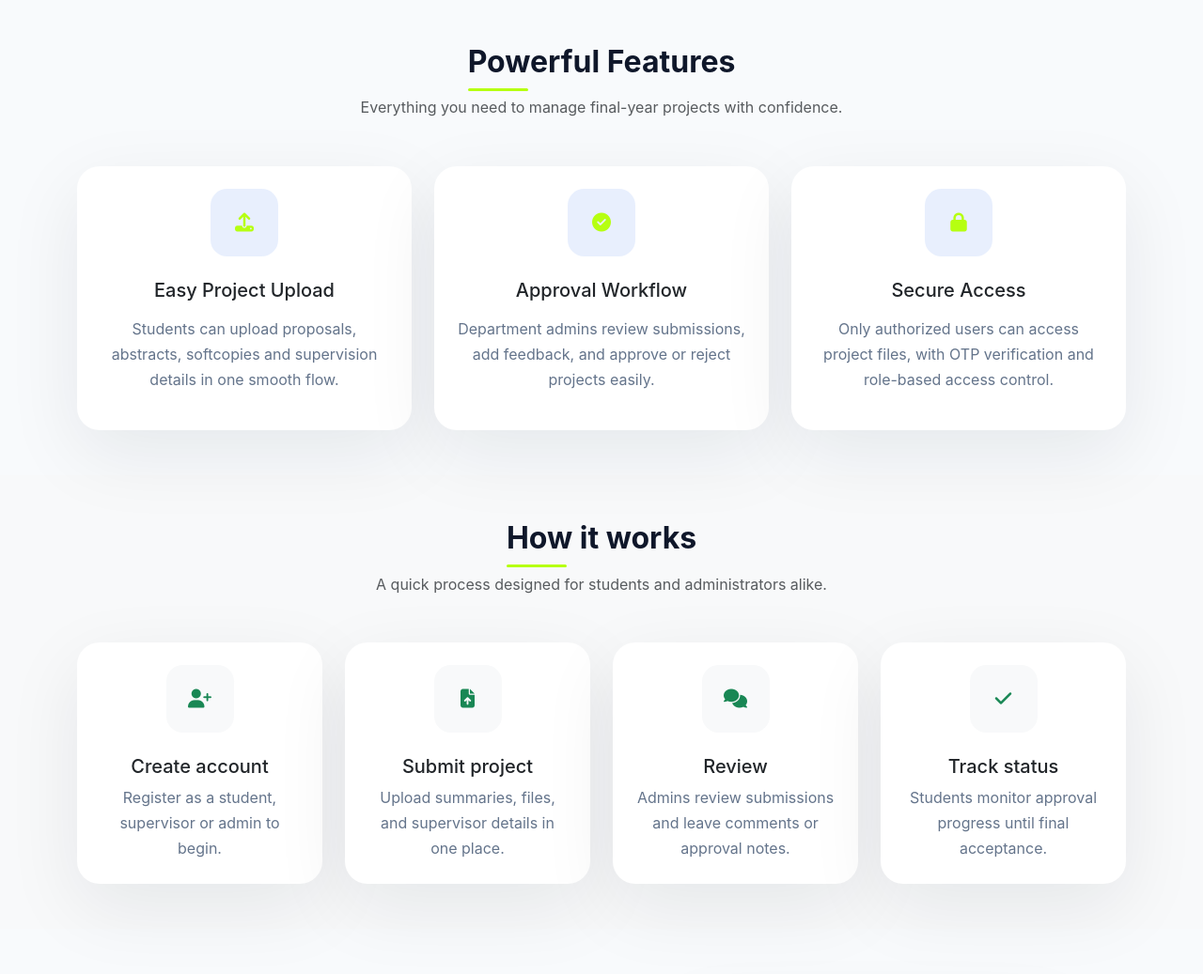
After one commit to EmblemPrograms/project_management, a PHP site: page /index.html in a window 1280 px wide. The commit adds this page. Shown: the part 790-1827 px from the top of the page at 94% size. Run offline with PHP 8.4, Linux system fonts and the light colour scheme.

Commit message:
Little changes

```diff
--- a/admin/create_department.php
+++ b/admin/create_department.php
@@ -57,7 +57,7 @@ if ($_SERVER['REQUEST_METHOD'] === 'POST') {
                     <input type="text" name="code" class="form-control text-uppercase" maxlength="10" required>
                 </div>
                 <button type="submit" class="btn btn-success">Create Department</button>
-                <a href="grand_admin_dashboard.php" class="btn btn-secondary">Back</a>
+                <a href="dashboard.php" class="btn btn-secondary">Back</a>
             </form>
         </div>
     </div>
--- a/admin/dashboard.php
+++ b/admin/dashboard.php
@@ -173,7 +173,7 @@ $projects = $stmt->fetchAll();
                 <?php endif; ?>
 
                 <!-- Submission Dates & Notification Form -->
-                <div class="card mb-4 border-primary">
+                <!-- <div class="card mb-4 border-primary">
                     <div class="card-header bg-primary text-white">
                         <h5><i class="fas fa-calendar-alt"></i> Project Submission Period & Notification</h5>
                     </div>
@@ -199,7 +199,7 @@ $projects = $stmt->fetchAll();
                             This will save the dates and immediately email every registered student.
                         </small>
                     </div>
-                </div>
+                </div> -->
 
                 <!-- Your existing Quick Action Cards -->
                 <div class="row g-4 mb-4">
--- a/admin/department_admin.php
+++ b/admin/department_admin.php
@@ -78,7 +78,7 @@ if ($_SERVER['REQUEST_METHOD'] === 'POST') {
                     <input type="password" name="password" class="form-control" required>
                 </div>
                 <button type="submit" class="btn btn-success">Create Department Admin</button>
-                <a href="grand_admin_dashboard.php" class="btn btn-secondary">Back</a>
+                <a href="dashboard.php" class="btn btn-secondary">Back</a>
             </form>
         </div>
     </div>
--- a/admin/view_departments.php
+++ b/admin/view_departments.php
@@ -37,7 +37,7 @@ $departments = $stmt->fetchAll();
 <div class="container mt-5">
     <div class="d-flex justify-content-between align-items-center mb-4">
         <h3>All Departments</h3>
-        <a href="grand_admin_dashboard.php" class="btn btn-secondary">← Back to Dashboard</a>
+        <a href="dashboard.php" class="btn btn-secondary">← Back to Dashboard</a>
     </div>
 
     <div class="card shadow">
--- a/includes/db.php
+++ b/includes/db.php
@@ -2,9 +2,9 @@
 // db.php - Simple database connection (if you prefer to use separately)
 
 $host = 'localhost';
-$db   = 'project_repo';
-$user = 'root';
-$pass = '';
+$db   = 'school37_project_repo';
+$user = 'school37';
+$pass = 'x6z4U;0ZPuB5e:';
 
 try {
     $pdo = new PDO("mysql:host=$host;dbname=$db;charset=utf8mb4", $user, $pass);
--- /dev/null
+++ b/index.html
@@ -0,0 +1,385 @@
+<?php
+// index.php - Homepage
+
+require_once 'includes/config.php';
+?>
+
+<!DOCTYPE html>
+<html lang="en">
+<head>
+    <meta charset="UTF-8">
+    <meta name="viewport" content="width=device-width, initial-scale=1.0">
+    <title>NACOS FPE CHAPTER | Project Management System</title>
+    <link href="https://cdn.jsdelivr.net/npm/bootstrap@5.3.3/dist/css/bootstrap.min.css" rel="stylesheet">
+    <link href="https://cdnjs.cloudflare.com/ajax/libs/font-awesome/6.5.0/css/all.min.css" rel="stylesheet">
+    <link rel="shortcut icon" href="https://ik.imagekit.io/emblem/NNL.png" type="image/x-icon">
+    <style>
+        :root {
+            --primary: #b6ff11;
+            --accent: #06d48b;
+            --shade: #0f172a;
+            --surface: #ffffff;
+            --muted: #64748b;
+            --bg: #f8fafc;
+            --shadow: 0 25px 80px rgba(15, 23, 42, 0.08);
+        }
+
+        * {
+            box-sizing: border-box;
+        }
+
+        body {
+            font-family: 'Inter', 'Segoe UI', sans-serif;
+            background: var(--bg);
+            color: var(--shade);
+            line-height: 1.7;
+        }
+
+        .navbar {
+            background: rgba(255, 255, 255, 0.92) !important;
+            backdrop-filter: blur(16px);
+            border-bottom: 1px solid rgba(15, 23, 42, 0.08);
+        }
+
+        .navbar .nav-link {
+            color: var(--shade) !important;
+            transition: color 0.2s ease;
+        }
+
+        .navbar .nav-link:hover,
+        .navbar .nav-link:focus {
+            color: var(--primary) !important;
+        }
+
+        .hero {
+            background: linear-gradient(180deg, rgba(15, 23, 42, 0.78), rgba(15, 23, 42, 0.48)),
+                url('https://images.pexels.com/photos/1181406/pexels-photo-1181406.jpeg?auto=compress&cs=tinysrgb&w=1600') center/cover no-repeat;
+            color: #f8fafc;
+            min-height: calc(100vh - 72px);
+            display: flex;
+            align-items: center;
+            position: relative;
+        }
+
+        .hero::before {
+            content: '';
+            position: absolute;
+            inset: 0;
+            background: radial-gradient(circle at top left, rgba(59, 130, 246, 0.18), transparent 35%);
+        }
+
+        .hero .container {
+            position: relative;
+            z-index: 1;
+        }
+
+        .hero .hero-card {
+            background: rgba(15, 23, 42, 0.55);
+            border: 1px solid rgba(255, 255, 255, 0.12);
+            backdrop-filter: blur(16px);
+            border-radius: 1.5rem;
+            padding: 2rem;
+            box-shadow: var(--shadow);
+        }
+
+        .hero h1 {
+            font-size: clamp(1.75rem, 6vw, 3.75rem);
+            letter-spacing: -0.04em;
+        }
+
+        .btn-nacos {
+            background: linear-gradient(135deg, var(--primary), #0bd83b);
+            border: none;
+            padding: 0.95rem 2.5rem;
+            font-weight: 600;
+            box-shadow: 0 20px 40px rgba(37, 99, 235, 0.18);
+            transition: transform 0.3s ease, box-shadow 0.3s ease;
+        }
+
+        .btn-outline-light {
+            border-width: 2px;
+        }
+
+        .section-title {
+            position: relative;
+            display: inline-block;
+            margin-bottom: 1rem;
+        }
+
+        .section-title::after {
+            content: '';
+            position: absolute;
+            left: 0;
+            bottom: -0.7rem;
+            width: 4rem;
+            height: 3px;
+            border-radius: 999px;
+            background: var(--primary);
+        }
+
+        .feature-card,
+        .step-card,
+        .stats-card {
+            border: none;
+            border-radius: 1.5rem;
+            background: var(--surface);
+            box-shadow: var(--shadow);
+            transition: transform 0.3s ease, box-shadow 0.3s ease;
+        }
+
+        .feature-card:hover,
+        .step-card:hover {
+            transform: translateY(-10px);
+            box-shadow: 0 30px 65px rgba(15, 23, 42, 0.12);
+        }
+
+        .card-icon {
+            width: 72px;
+            height: 72px;
+            border-radius: 1.1rem;
+            display: inline-flex;
+            align-items: center;
+            justify-content: center;
+            background: rgba(37, 99, 235, 0.1);
+            color: var(--primary);
+            margin-bottom: 1.5rem;
+        }
+
+        .feature-card p,
+        .step-card p {
+            color: var(--muted);
+        }
+
+        .stats-card {
+            padding: 2rem;
+            text-align: center;
+            color: var(--shade);
+        }
+
+        .stats-card strong {
+            font-size: 2.5rem;
+            display: block;
+            color: var(--primary);
+        }
+
+        .footer {
+            background: var(--shade);
+            color: #cbd5e1;
+        }
+
+        .footer a {
+            color: #f8fafc;
+        }
+
+        .footer a:hover {
+            color: var(--primary);
+        }
+
+        .rounded-glow {
+            border-radius: 1.5rem;
+            box-shadow: 0 35px 80px rgba(15, 23, 42, 0.16);
+        }
+
+        @media (max-width: 991px) {
+            .hero {
+                min-height: auto;
+                padding: 4.5rem 0;
+            }
+        }
+
+        @media (max-width: 575px) {
+            .hero {
+                padding: 3rem 0;
+            }
+        }
+    </style>
+</head>
+<body>
+
+<!-- Navbar -->
+<nav class="navbar navbar-expand-lg navbar-light shadow-sm sticky-top">
+    <div class="container">
+        <a class="navbar-brand fw-bold text-success" href="index.php">
+            <i class="fas fa-graduation-cap"></i> NACOS FPE
+        </a>
+        <button class="navbar-toggler" type="button" data-bs-toggle="collapse" data-bs-target="#navbarNav">
+            <span class="navbar-toggler-icon"></span>
+        </button>
+        <div class="collapse navbar-collapse" id="navbarNav">
+            <ul class="navbar-nav ms-auto">
+                <li class="nav-item"><a class="nav-link" href="#features">Features</a></li>
+                <li class="nav-item"><a class="nav-link" href="#about">About</a></li>
+                <li class="nav-item"><a class="nav-link btn btn-success text-white px-4 ms-3" href="student/">Login</a></li>
+            </ul>
+        </div>
+    </div>
+</nav>
+
+<!-- Hero Section -->
+<section class="hero">
+    <div class="container">
+        <div class="row align-items-center text-white">
+            <div class="col-lg-7">
+                <span class="badge bg-white text-success rounded-pill mb-3">NACOS FPE | Final Year Projects</span>
+                <h1 class="fw-bold mb-4">
+                    Manage final year project submissions with clarity, accountability, and speed.
+                </h1>
+                <p class="lead text-white-75 mb-5">
+                    A polished platform for students, supervisors and department admins to upload, review, approve and track project progress in one place.
+                </p>
+                <div class="d-flex flex-column flex-sm-row gap-3 mb-4">
+                    <a href="student/" class="btn btn-nacos btn-lg">Get Started</a>
+                    <a href="#features" class="btn btn-outline-light btn-lg">Explore features</a>
+                </div>
+            </div>
+            <div class="col-lg-5 mt-5 mt-lg-0">
+                <div class="hero-card">
+                    <div class="d-flex justify-content-between align-items-start mb-4">
+                        <div>
+                            <p class="text-white-75 mb-1 small">Begin your project journey</p>
+                            <h4 class="fw-semibold mb-0">Login and upload your work</h4>
+                        </div>
+                        <span class="badge bg-white text-success py-2 px-3">Fast access</span>
+                    </div>
+                    <ul class="list-unstyled text-white-75 mb-4">
+                        <li class="mb-3"><i class="fas fa-check-circle me-2 text-success"></i> Submit project details and files securely</li>
+                        <li class="mb-3"><i class="fas fa-check-circle me-2 text-success"></i> Track approval status in real time</li>
+                        <li class="mb-3"><i class="fas fa-check-circle me-2 text-success"></i> Receive email and OTP confirmations</li>
+                    </ul>
+                    <a href="student/" class="btn btn-light btn-sm fw-semibold">Open dashboard</a>
+                </div>
+            </div>
+        </div>
+    </div>
+</section>
+
+<!-- Features Section -->
+<section id="features" class="py-5">
+    <div class="container">
+        <div class="text-center mb-5">
+            <h2 class="section-title fw-bold">Powerful Features</h2>
+            <p class="text-muted">Everything you need to manage final-year projects with confidence.</p>
+        </div>
+
+        <div class="row g-4">
+            <div class="col-md-4">
+                <div class="feature-card card h-100 p-4 text-center">
+                    <div class="card-icon mx-auto mb-4">
+                        <i class="fas fa-upload fa-lg"></i>
+                    </div>
+                    <h5 class="mb-3">Easy Project Upload</h5>
+                    <p>Students can upload proposals, abstracts, softcopies and supervision details in one smooth flow.</p>
+                </div>
+            </div>
+            <div class="col-md-4">
+                <div class="feature-card card h-100 p-4 text-center">
+                    <div class="card-icon mx-auto mb-4">
+                        <i class="fas fa-check-circle fa-lg"></i>
+                    </div>
+                    <h5 class="mb-3">Approval Workflow</h5>
+                    <p>Department admins review submissions, add feedback, and approve or reject projects easily.</p>
+                </div>
+            </div>
+            <div class="col-md-4">
+                <div class="feature-card card h-100 p-4 text-center">
+                    <div class="card-icon mx-auto mb-4">
+                        <i class="fas fa-lock fa-lg"></i>
+                    </div>
+                    <h5 class="mb-3">Secure Access</h5>
+                    <p>Only authorized users can access project files, with OTP verification and role-based access control.</p>
+                </div>
+            </div>
+        </div>
+    </div>
+</section>
+
+<!-- How It Works Section -->
+<section class="py-5 bg-light">
+    <div class="container">
+        <div class="text-center mb-5">
+            <h2 class="section-title fw-bold">How it works</h2>
+            <p class="text-muted">A quick process designed for students and administrators alike.</p>
+        </div>
+        <div class="row g-4">
+            <div class="col-md-3">
+                <div class="step-card card h-100 p-4 text-center">
+                    <div class="card-icon mx-auto mb-4 bg-light text-success">
+                        <i class="fas fa-user-plus fa-lg"></i>
+                    </div>
+                    <h5>Create account</h5>
+                    <p class="mb-0">Register as a student, supervisor or admin to begin.</p>
+                </div>
+            </div>
+            <div class="col-md-3">
+                <div class="step-card card h-100 p-4 text-center">
+                    <div class="card-icon mx-auto mb-4 bg-light text-success">
+                        <i class="fas fa-file-upload fa-lg"></i>
+                    </div>
+                    <h5>Submit project</h5>
+                    <p class="mb-0">Upload summaries, files, and supervisor details in one place.</p>
+                </div>
+            </div>
+            <div class="col-md-3">
+                <div class="step-card card h-100 p-4 text-center">
+                    <div class="card-icon mx-auto mb-4 bg-light text-success">
+                        <i class="fas fa-comments fa-lg"></i>
+                    </div>
+                    <h5>Review</h5>
+                    <p class="mb-0">Admins review submissions and leave comments or approval notes.</p>
+                </div>
+            </div>
+            <div class="col-md-3">
+                <div class="step-card card h-100 p-4 text-center">
+                    <div class="card-icon mx-auto mb-4 bg-light text-success">
+                        <i class="fas fa-check fa-lg"></i>
+                    </div>
+                    <h5>Track status</h5>
+                    <p class="mb-0">Students monitor approval progress until final acceptance.</p>
+                </div>
+            </div>
+        </div>
+    </div>
+</section>
+
+<!-- About Section -->
+<section id="about" class="py-5">
+    <div class="container">
+        <div class="row align-items-center gx-5">
+            <div class="col-lg-6">
+                <h2 class="fw-bold mb-4">About NACOS FPE CHAPTER</h2>
+                <p class="lead text-muted mb-4">
+                    The National Association of Computer Science Students (NACOS) Federal Polytechnic Ede Chapter offers a modern, secure platform built to support final year project submissions, reviews, and approvals.
+                </p>
+                <ul class="list-unstyled mt-4">
+                    <li class="mb-3"><i class="fas fa-check text-success me-2"></i> Transparent approval process</li>
+                    <li class="mb-3"><i class="fas fa-check text-success me-2"></i> Secure file storage and uploads</li>
+                    <li class="mb-3"><i class="fas fa-check text-success me-2"></i> Clear progress tracking for every user</li>
+                </ul>
+            </div>
+            <div class="col-lg-6 text-center">
+                <img src="https://images.pexels.com/photos/3184325/pexels-photo-3184325.jpeg?auto=compress&cs=tinysrgb&w=1200"
+                     class="img-fluid rounded-glow" alt="Students collaborating">
+            </div>
+        </div>
+    </div>
+</section>
+
+<!-- Footer -->
+<footer class="footer py-5">
+    <div class="container">
+        <div class="row gy-4">
+            <div class="col-md-6 text-center text-md-start">
+                <h5 class="text-white fw-bold">NACOS Federal Polytechnic Ede</h5>
+                <p class="mb-0 text-muted">Project Management System for final year project submission and approval.</p>
+            </div>
+            <div class="col-md-6 text-center text-md-end">
+                <p class="mb-0">&copy; <?= date("Y") ?> NACOS Federal Polytechnic Ede Chapter. All Rights Reserved.</p>
+                <p class="small text-muted">Designed for students, supervisors, and admins.</p>
+            </div>
+        </div>
+    </div>
+</footer>
+
+<script src="https://cdn.jsdelivr.net/npm/bootstrap@5.3.3/dist/js/bootstrap.bundle.min.js"></script>
+</body>
+</html>
--- a/student/initialize_payment.php
+++ b/student/initialize_payment.php
@@ -8,13 +8,14 @@ if (empty($temp_id) || !isset($_SESSION['pending_temp_id']) || $_SESSION['pendin
     die("Invalid session. Please start registration again.");
 }
 
-$stmt = $pdo->prepare("SELECT email, amount, level FROM pending_registrations WHERE temp_id = ? AND status = 'pending_payment'");
+$stmt = $pdo->prepare("SELECT email, name, amount, level FROM pending_registrations WHERE temp_id = ? AND status = 'pending_payment'");
 $stmt->execute([$temp_id]);
 $pending = $stmt->fetch(PDO::FETCH_ASSOC);
 
 if (!$pending) die("Registration not found.");
 
 $email  = $pending['email'];
+$name   = $pending['name'];
 $amount = (int) ($pending['amount'] * 100);
 
 $reference = "NACOS_" . strtoupper($pending['level']) . "_" . time() . rand(10000,99999);
@@ -26,6 +27,7 @@ curl_setopt_array($curl, [
     CURLOPT_POST => true,
     CURLOPT_POSTFIELDS => json_encode([
         'email' => $email,
+        'name' => $name,
         'amount' => $amount,
         'reference' => $reference,
         'callback_url' => "http://" . $_SERVER['HTTP_HOST'] . dirname($_SERVER['SCRIPT_NAME']) . "/process_payment.php"
```
Also changed, not shown: includes/config.php (+4 -4 lines), logout.php (+18 -5 lines), student/register.php (+37 -24 lines), student/send_otp.php (+10 -0 lines), 1 other file.
